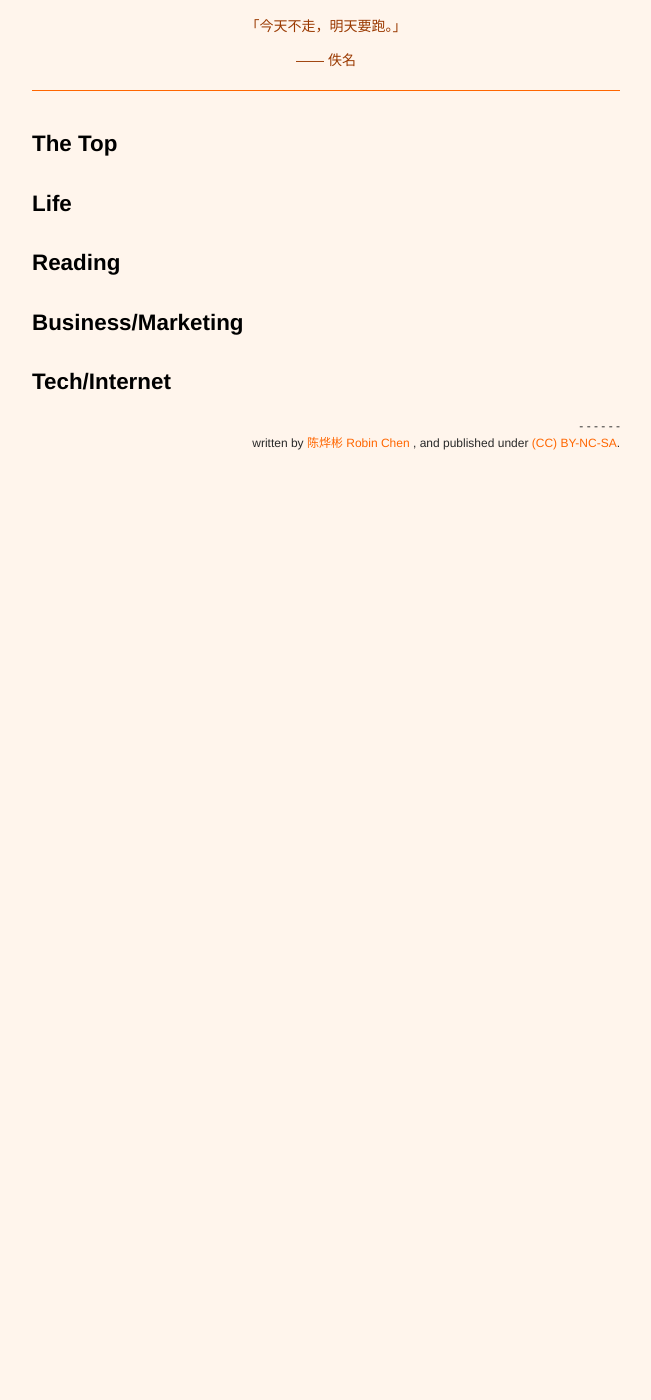
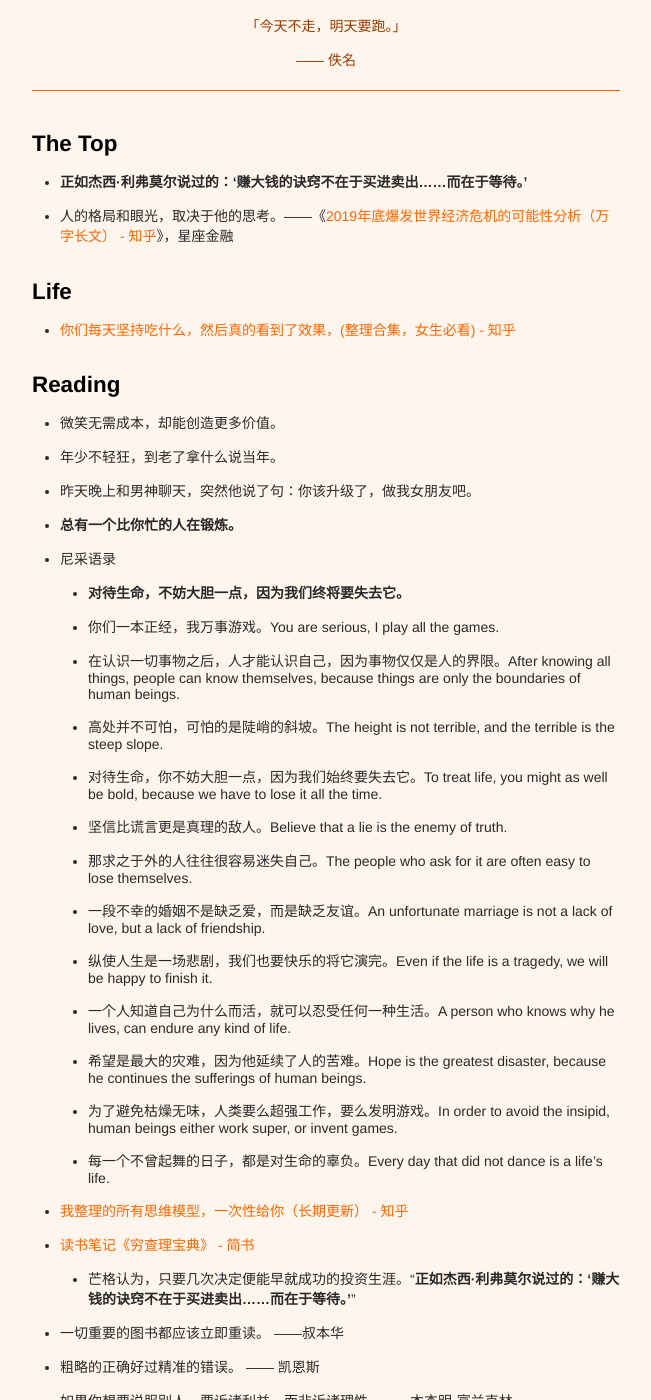
Before and after one commit to xianyuxmu/xianyuxmu.github.io, a Jekyll site: the page built from _posts/2020-04-01-monthly-reading.md, in a window 1280 px wide and 1400 px high, scrolled down 270 px. Shown: the whole window, without its empty margins (314-965 px from the left). Built offline with Jekyll 4.4.1, drawn with Linux system fonts in a browser that asks for light colours; comment, search, counter and statistics services are not loaded; before the commit the page ends 900 px from its top, so only the background shows below that; some of the changed text lies outside the part shown.

Commit message:
2020.04.06校庆：人的格局和眼光，取决于他的思考。

```diff
--- a/_posts/2020-04-01-monthly-reading.md
+++ b/_posts/2020-04-01-monthly-reading.md
@@ -18,17 +18,57 @@ tags:
 
 ## The Top
 
-
+- **正如杰西·利弗莫尔说过的：‘赚大钱的诀窍不在于买进卖出……而在于等待。’**
+- 人的格局和眼光，取决于他的思考。——《[2019年底爆发世界经济危机的可能性分析（万字长文） - 知乎](https://zhuanlan.zhihu.com/p/80453724)》，星座金融
 
 
 ## Life
 
+- [你们每天坚持吃什么，然后真的看到了效果，(整理合集，女生必看) - 知乎](https://zhuanlan.zhihu.com/p/23096055)
+
 
 ## Reading
 
+- 微笑无需成本，却能创造更多价值。
+- 年少不轻狂，到老了拿什么说当年。
+- 昨天晚上和男神聊天，突然他说了句：你该升级了，做我女朋友吧。
+- **总有一个比你忙的人在锻炼。**
+- 尼采语录
+	- **对待生命，不妨大胆一点，因为我们终将要失去它。**
+	- 你们一本正经，我万事游戏。You are serious, I play all the games.
+	- 在认识一切事物之后，人才能认识自己，因为事物仅仅是人的界限。After knowing all things, people can know themselves, because things are only the boundaries of human beings.
+	- 高处并不可怕，可怕的是陡峭的斜坡。The height is not terrible, and the terrible is the steep slope.
+	- 对待生命，你不妨大胆一点，因为我们始终要失去它。To treat life, you might as well be bold, because we have to lose it all the time.
+	- 坚信比谎言更是真理的敌人。Believe that a lie is the enemy of truth.
+	- 那求之于外的人往往很容易迷失自己。The people who ask for it are often easy to lose themselves.
+	- 一段不幸的婚姻不是缺乏爱，而是缺乏友谊。An unfortunate marriage is not a lack of love, but a lack of friendship.
+	- 纵使人生是一场悲剧，我们也要快乐的将它演完。Even if the life is a tragedy, we will be happy to finish it.
+	- 一个人知道自己为什么而活，就可以忍受任何一种生活。A person who knows why he lives, can endure any kind of life.
+	- 希望是最大的灾难，因为他延续了人的苦难。Hope is the greatest disaster, because he continues the sufferings of human beings.
+	- 为了避免枯燥无味，人类要么超强工作，要么发明游戏。In order to avoid the insipid, human beings either work super, or invent games.
+	- 每一个不曾起舞的日子，都是对生命的辜负。Every day that did not dance is a life's life.
+- [我整理的所有思维模型，一次性给你（长期更新） - 知乎](https://zhuanlan.zhihu.com/p/27517239)
+- [读书笔记《穷查理宝典》 - 简书](https://www.jianshu.com/p/8e1162d7f9b8)
+	- 芒格认为，只要几次决定便能早就成功的投资生涯。“**正如杰西·利弗莫尔说过的：‘赚大钱的诀窍不在于买进卖出……而在于等待。’**”
+- 一切重要的图书都应该立即重读。 ——叔本华
+- 粗略的正确好过精准的错误。 —— 凯恩斯
+- 如果你想要说服别人，要诉诸利益，而非诉诸理性。——本杰明·富兰克林
+- 一个人想要什么，就会相信什么。——德摩斯梯尼
+- “真正万恶的人从来都认为错不在自己”。——某网友
+- [時髦趨勢-VOGUE時尚網那些經典名言教會我們的時尚穿搭通則！,時尚名人經典語錄,人生名言佳句,穿搭風格 - Vogue Taiwan](https://www.vogue.com.tw/fashion/content-29134)
+	- "Style is wearing an evening dress to McDonald's, wearing heels to play football. It is personality, confidence and seduction." ——John Galliano
+		- 「所谓有型，就是穿着晚礼服去吃麦当劳，穿着高跟鞋去踢足球。这是一种人格，一种自信与一种诱惑。」——约翰•加利安诺
+	- "Walk like you have three men walking behind you." ——Oscar de la Renta
+		- 「行走时，请想像三个男人在你身后。」 ——奥斯卡•德拉伦塔
 
 ## Business/Marketing
 
+- [《100倍超级强势股》读书笔记 - 知乎](https://zhuanlan.zhihu.com/p/90518863)
+	- **“我是一个不喜欢随大流的人，对我而言，人尽皆知的东西是没有价值的。”**
+- [陆奇如何解构一家企业？ —— 人人都是产品经理](http://www.woshipm.com/chuangye/3211381.html)
+- [2019年底爆发世界经济危机的可能性分析（万字长文） - 知乎](https://zhuanlan.zhihu.com/p/80453724)
+	- 这种短期国债的利率，比长期国债利率高的现象，就称为国债利率倒挂。一般当国债利率倒挂现象发生时，代表投资者对长期经济的不看好。
+	- 每一次国债利率倒挂后不久，都发生了经济衰退。这是为什么人们会把国债利率倒挂视为经济即将衰退的的一个很重要信号。
 
 
 ## Tech/Internet
```
